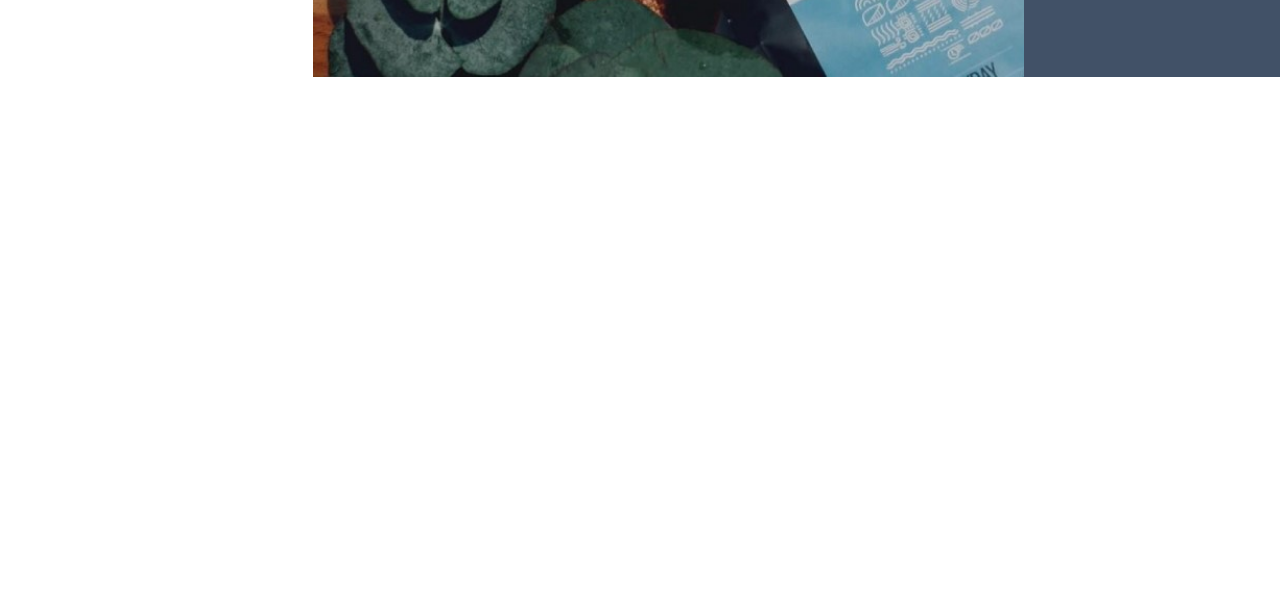
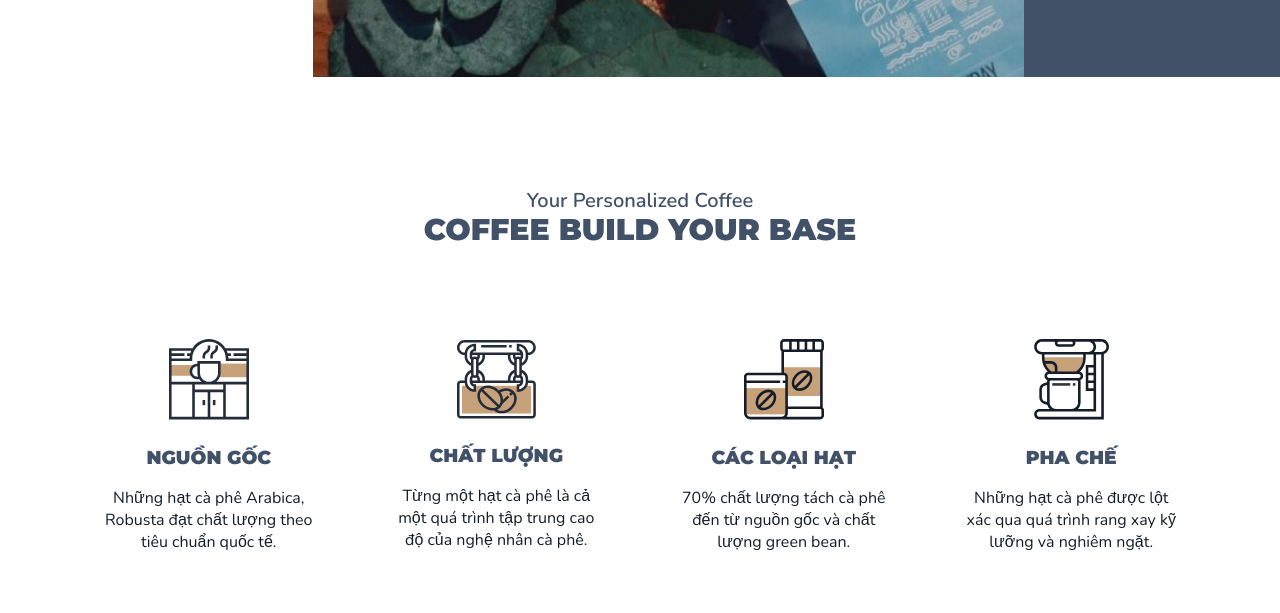
Before and after one commit to KleimyonovVladimir/Freebie-Coffee, a plain HTML site: page index.html in a window 1280 px wide. Shown: the part 723-1336 px from the top of the page. Before the commit the page ends 806 px from the top, so only its background shows below. Drawn offline with nearby package versions, Linux system fonts and the light colour scheme.

Commit message:
Finished second section

```diff
--- a/css/main.css
+++ b/css/main.css
@@ -11,6 +11,7 @@ h1,
 h2,
 h3,
 h4 {
+  color: #415167;
   text-transform: uppercase;
   font-family: "Montserrat", sans-serif;
   font-weight: 900;
@@ -36,6 +37,14 @@ p {
   margin: 0;
   padding: 0;
 }
+span {
+  font-family: "Nunito", sans-serif;
+}
+.container {
+  width: 1110px;
+  margin: 0 auto;
+  padding: 0 15px;
+}
 
 /* header */
 .header {
@@ -55,7 +64,6 @@ p {
   z-index: 5;
 }
 .offer-title {
-  color: #415167;
   font-size: 54px;
   line-height: 70px;
 }
@@ -133,3 +141,26 @@ p {
 .menu__link:hover {
   font-weight: 700;
 }
+/* coffee */
+.coffee {
+  padding: 87px 0 60px 0;
+}
+.title {
+  text-align: center;
+}
+.subtitle {
+  text-transform: none;
+  font-weight: 600;
+  font-size: 20px;
+  line-height: 24px;
+  display: block;
+}
+.about {
+  display: grid;
+  grid-template-columns: 1fr 1fr 1fr 1fr;
+  grid-gap: 70px;
+  margin-top: 92px;
+}
+.about__item {
+  text-align: center;
+}
--- a/index.html
+++ b/index.html
@@ -41,6 +41,36 @@
       </div>
     </div>
   </header>
+  <section id="coffee" class="coffee">
+    <div class="container">
+      <h2 class="title">
+        <span class="subtitle">Your Personalized Coffee</span>
+        Coffee build your base
+      </h2>
+      <ul class="about">
+        <li class="about__item">
+          <img src="./img/building.svg" alt="building">
+          <h3 class="about__title">Nguồn gốc</h3>
+          <p class="about__text">Những hạt cà phê Arabica, Robusta đạt chất lượng theo tiêu chuẩn quốc tế.</p>
+        </li>
+        <li class="about__item">
+          <img src="./img/tablet.svg" alt="building">
+          <h3 class="about__title">Chất lượng</h3>
+          <p class="about__text">Từng một hạt cà phê là cả một quá trình tập trung cao độ của nghệ nhân cà phê.</p>
+        </li>
+        <li class="about__item">
+          <img src="./img/coffee.svg" alt="building">
+          <h3 class="about__title">Các loại hạt</h3>
+          <p class="about__text">70% chất lượng tách cà phê đến từ nguồn gốc và chất lượng green bean.</p>
+        </li>
+        <li class="about__item">
+          <img src="./img/coffee-machine.svg" alt="building">
+          <h3 class="about__title">Pha chế</h3>
+          <p class="about__text">Những hạt cà phê được lột xác qua quá trình rang xay kỹ lưỡng và nghiêm ngặt.</p>
+        </li>
+      </ul>
+    </div>
+  </section>
 </body>
 
 </html>
```
